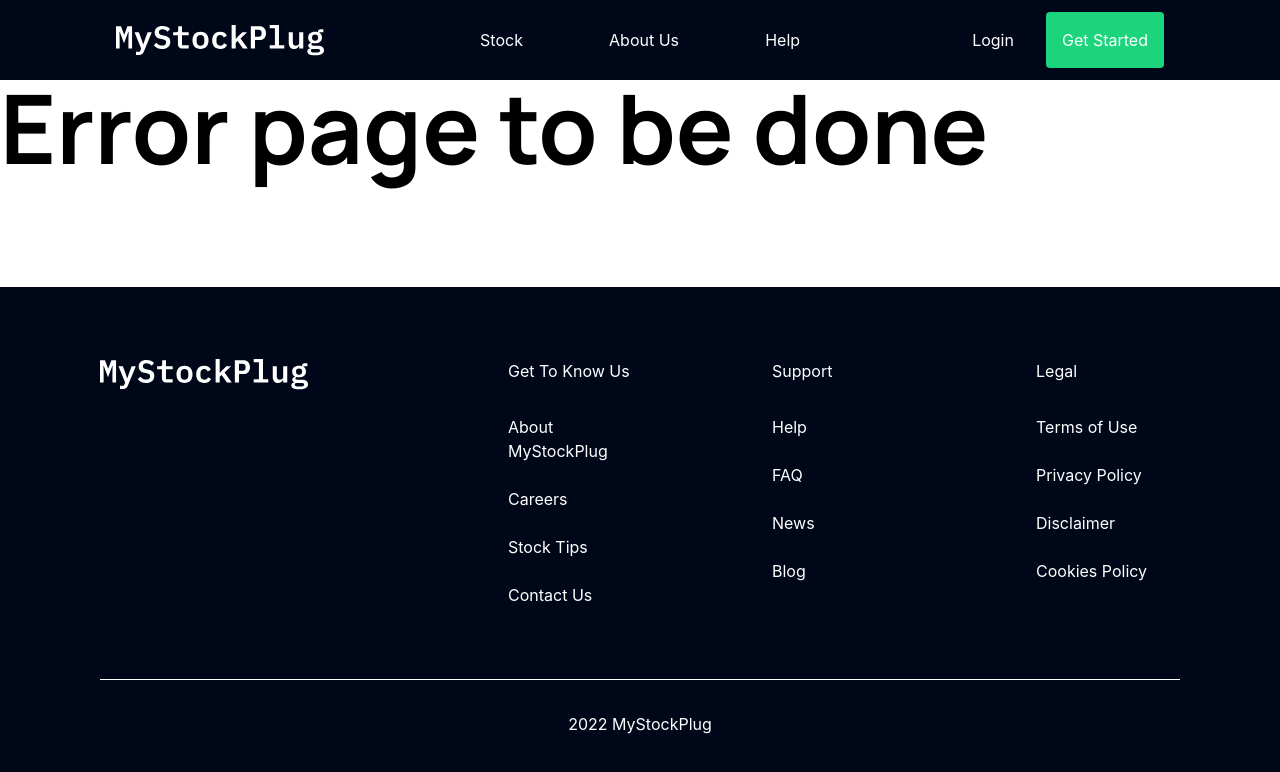
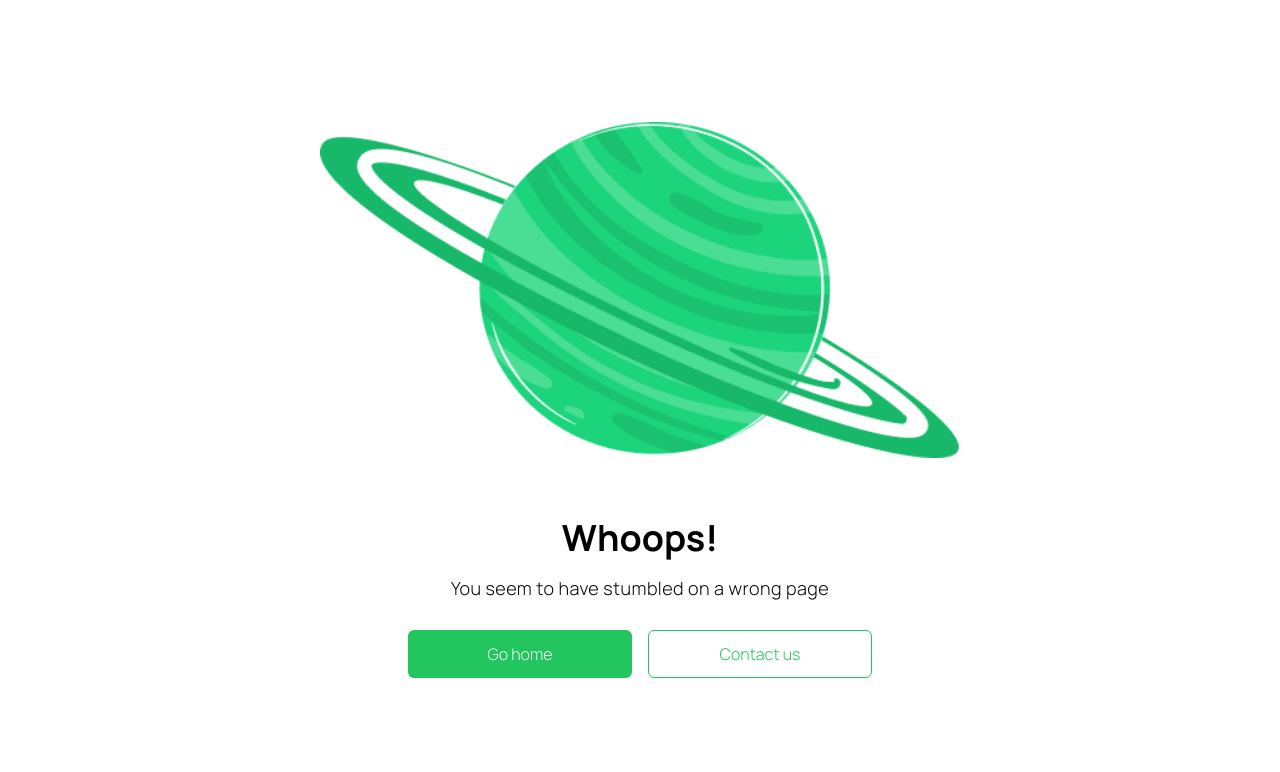
Before and after one commit to workshopapps/investment.web, a React (Create React App) app in the folder frontend/: page /download in a window 1280 px wide. Shown: the top 772 px of the page. Built offline with nearby package versions, Linux system fonts and the light colour scheme.

Commit message:
Fixed the error page

```diff
--- a/frontend/src/pages/error/index.jsx
+++ b/frontend/src/pages/error/index.jsx
@@ -1,13 +1,31 @@
 import React from 'react';
-import PageLayout from '../layout';
+// import PageLayout from '../layout';
+import saturn from './../../assets/error/saturn.png';
+import { Link } from 'react-router-dom';
 
 const ErrorPage = () => {
     return (
-        <PageLayout>
-            <span className="align-center justify-center font-HauoraBold text-center text-8xl">
-                Error page to be done
-            </span>
-        </PageLayout>
+        <span className="align-center justify-center font-HauoraBold text-center text-8xl">
+            <div className="h-screen flex flex-col items-center justify-center">
+                <div className="flex flex-col items-center justify-center w-full">
+                    <img src={saturn} alt="error-pic" className="w-2/3 md:w-1/2" />
+                    <div className="flex flex-col gap-4 mt-12 w-full px-5">
+                        <h1 className="mt-3 text-4xl">Whoops!</h1>
+                        <p className="text-base font-normal font-HauoraLight tracking-wide mb-3 md:text-lg">
+                            You seem to have stumbled on a wrong page
+                        </p>
+                        <div className="flex flex-col w-full gap-4 md:flex-row md:justify-center">
+                            <button className="bg-green-500 text-base h-12 rounded-md text-white font-HauoraLight md:w-56">
+                                <Link to={'/'}>Go home</Link>
+                            </button>
+                            <button className="bg-text text-base h-12 rounded-md text-green-500 font-HauoraLight border border-1 border-green-500 md:w-56">
+                                <Link to={'/'}>Contact us</Link>
+                            </button>
+                        </div>
+                    </div>
+                </div>
+            </div>
+        </span>
     );
 };
 
```
Also changed, not shown: 2 other files (tests, documents, lock files or other folders).
